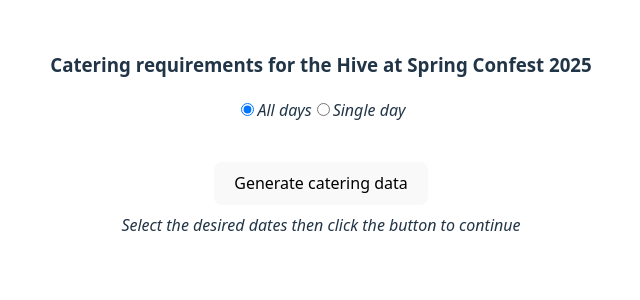
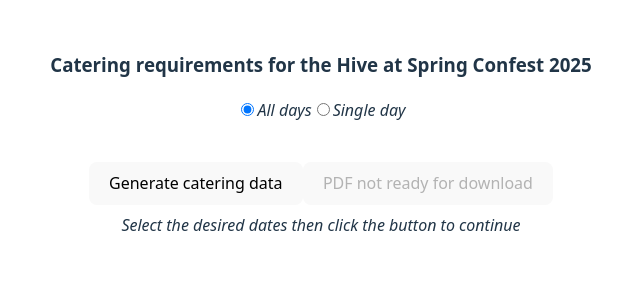
Before and after one commit to mileswhiticker/hivecateringexport, a React (Vite) app: page / in a window 1280 px wide. Shown: the top 300 px of the page, without its empty margins (319-959 px from the left). Built offline with nearby package versions, Linux system fonts and the light colour scheme; no server answers.

Commit message:
feat(frontend): add button to download PDF of data from backed
Signed-off-by: Miles Whiticker <miles.whiticker@gmail.com>

```diff
--- a/src/App.tsx
+++ b/src/App.tsx
@@ -24,8 +24,8 @@ function App() {
     const backend_url = import.meta.env.VITE_HIVECATER_BACKEND_ORIGIN
     const api_url = `${backend_url}/api/sheets`;
 
-    //to use later when i add a download button for the PDF
-    // const download_url = `${backend_url}/download`;
+    const download_url = `${backend_url}/api/download`;
+    const pdf_name = import.meta.env.VITE_PDF_NAME || "hive_catering_2025.pdf";
 
     const [dietTable, setDietTable] = useState<JSX.Element[]>();
     const [dateHeading, setDateHeading] = useState("Select the desired dates then click the button to continue");
@@ -84,9 +84,42 @@ function App() {
             .catch(console.error);
     }
 
+    const pdfButtonDefaultText = "PDF not ready for download";
+    const pdfButtonReadyText = "Download PDF";
+    const [pdfButtonText, setPdfButtonText] = useState(pdfButtonDefaultText);
+
+    async function onClickDownloadPdf () {
+        try {
+            const response = await fetch(download_url, {
+                method: "GET",
+            });
+
+            if (!response.ok) {
+                throw new Error("Failed to download PDF");
+            }
+
+            // Convert the response to a Blob (binary large object)
+            const blob = await response.blob();
+            const url = window.URL.createObjectURL(blob);
+
+            // Create a temporary link to trigger the browser download
+            const link = document.createElement("a");
+            link.href = url;
+            link.download = pdf_name;
+            document.body.appendChild(link);
+            link.click();
+
+            // Clean up
+            link.remove();
+            window.URL.revokeObjectURL(url);
+        } catch (err) {
+            console.error(err);
+        }
+    }
+
     function processRequestJson(json: backend_json){
 
-        console.log("processRequestJson()",json)
+        console.log("Received JSON from backend:",json)
 
         //construct a subheading showing the date/s for our request
         let newDateHeading = `Catering for: ${json.date_request_obj.date_request}`;
@@ -127,6 +160,7 @@ function App() {
         }
         setDietTable(tables);
         setPollButtonText(pollButtonDefaultText);
+        setPdfButtonText(pdfButtonReadyText);
     }
 
   return (
@@ -202,6 +236,9 @@ function App() {
             <button disabled={pollButtonText !== pollButtonDefaultText} onClick={() => pollCateringData()}>
                 {pollButtonText}
             </button>
+            <button disabled={pdfButtonText === pdfButtonDefaultText} onClick={() => onClickDownloadPdf()}>
+                {pdfButtonText}
+            </button>
         </div>
         <div className="lineItem"><em>{dateHeading}</em></div>
         <div>{dietTable}</div>
```
